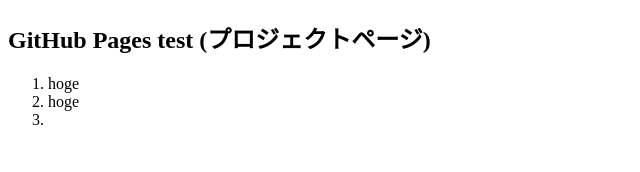
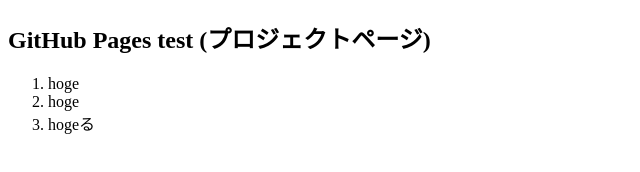
Before and after one commit to AozoraHiroshi/GitHubPages_test01, a plain HTML site: page index.html in a window 1280 px wide. Shown: the full height of the page, 0-640 px from the left. Drawn offline with Linux system fonts and the light colour scheme.

Commit message:
index.html 2回目コミット

```diff
--- a/index.html
+++ b/index.html
@@ -10,7 +10,7 @@
     <ol>
         <li>hoge</li>
         <li>hoge</li>
-        <li></li>
+        <li>hogeる</li>
     </ol>
 </body>
 </html>
```
